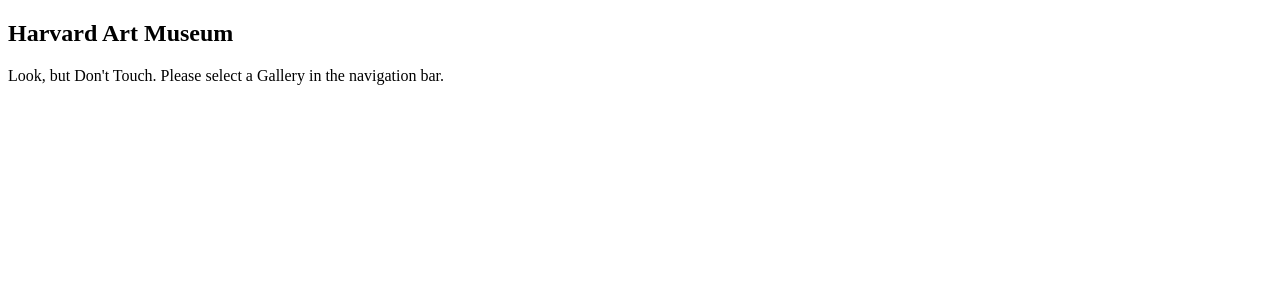
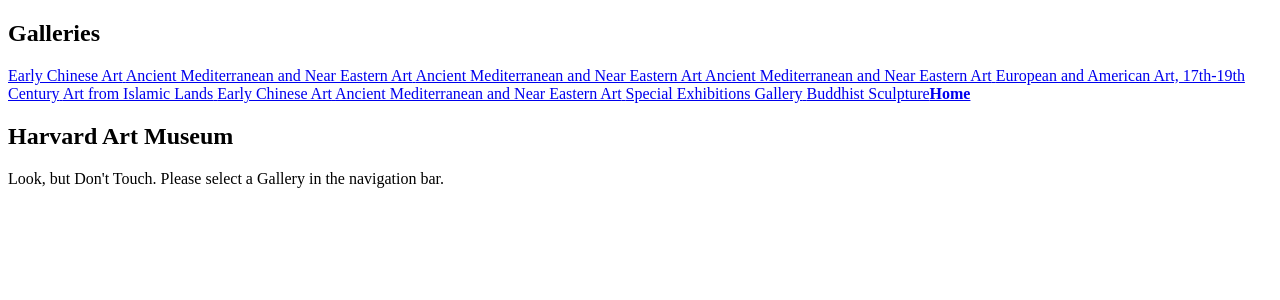
Before and after one commit to harmony-rosenberg/art-museum, a React (Vite) app in the folder art-museum/: page / in a window 1280 px wide. Shown: the top 300 px of the page. Built offline with nearby package versions, Linux system fonts and the light colour scheme; the HTML template or start-up script is replaced by a standard one.

Commit message:
phase-3 completed

```diff
--- a/art-museum/src/App.jsx
+++ b/art-museum/src/App.jsx
@@ -1,25 +1,43 @@
-import {createBrowserRouter, RouterProvider } from 'react-router-dom';
+import {createBrowserRouter, RouterProvider, Outlet } from 'react-router-dom';
 import harvardArt from './data/harvardArt';
 import GalleryNavigation from './components/GalleryNavigation';
 
-console.log(harvardArt)
+
+
 
 const router = createBrowserRouter([
   {
-    path: "*",
-    element: <h2>Page Not Found</h2>
-  },
-  {
-    path: '/',
-    element: <>
-    <h2>Harvard Art Museum</h2>
-    <p> Look, but Don&apos;t Touch. Please select a Gallery in the navigation bar.</p> </>
-    },
-    {
-      path: 'galleries',
-      element: <GalleryNavigation galleries={harvardArt.records} />
-    },
-])
+    element: <Layout />,
+    children: [
+      {
+        path: "/",
+        element:
+          <>
+            <h2>Harvard Art Museum</h2>
+            <p>
+              Look, but Don&apos;t Touch. Please select a Gallery in the
+              navigation bar.
+            </p>
+          </>
+      },
+      {
+        path: "*",
+        element: <h2>Page Not Found</h2>
+      }
+    ]
+  }
+]);
+
+function Layout() {
+  return (
+    <div className="page-wrapper">
+      <GalleryNavigation galleries={harvardArt.records} />
+      <main>
+        <Outlet />
+      </main>
+    </div>
+  );
+}
 
 function App() {
   return <RouterProvider router={router} />
--- a/art-museum/src/components/GalleryNavigation/GalleryNavigation.css
+++ b/art-museum/src/components/GalleryNavigation/GalleryNavigation.css
@@ -0,0 +1,3 @@
+.active {
+	font-weight: bold;
+}
--- a/art-museum/src/components/GalleryNavigation/GalleryNavigation.jsx
+++ b/art-museum/src/components/GalleryNavigation/GalleryNavigation.jsx
@@ -1,4 +1,5 @@
 import { NavLink } from "react-router-dom";
+import './GalleryNavigation.css';
 
 function GalleryNavigation({ galleries }) {
 	return (
@@ -7,6 +8,7 @@
 			{galleries.map(gallery =>
 			<NavLink key={gallery.id} to={`${gallery.id}`}> {gallery.name}
 			</NavLink>)}
+			<NavLink to='/'>Home</NavLink>
 		</nav>
 	)
 }
```
